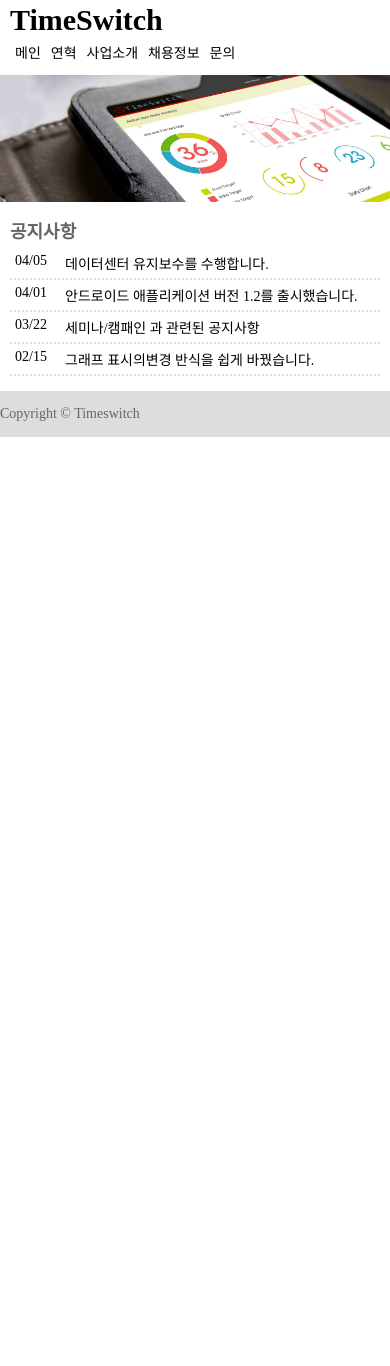
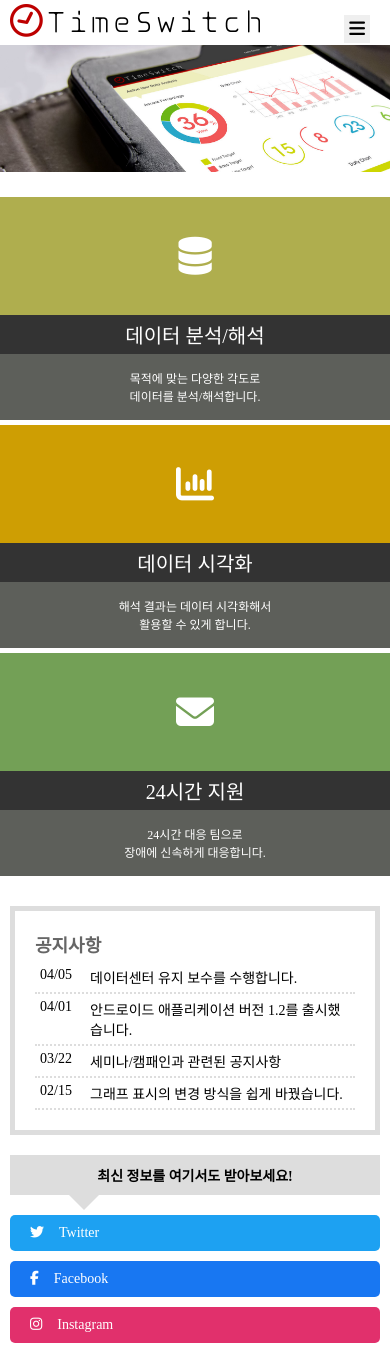
Before and after one commit to gks270312/gks270312, a plain HTML site: page site/index.html in a window 390 px wide. Shown: the part 5-1371 px from the top of the page. Before the commit the page ends 844 px from the top, so only its background shows below. Drawn offline with nearby package versions, Linux system fonts and the light colour scheme.

Commit message:
0528
제이쿼리 포함한 반응형사이트

```diff
--- a/site/index.html
+++ b/site/index.html
@@ -15,6 +15,19 @@
     <!-- 폰트어썸 연결 -->
     <script src="https://kit.fontawesome.com/23d82b3ad8.js" crossorigin="anonymous"></script>
 
+    <!-- 제이쿼리 연결 -->
+    <script src="http://code.jquery.com/jquery-latest.js"></script>
+
+    <script>
+        // 제이쿼리 선언문
+        $(document).ready(function(){
+
+            // menuBtn을 클릭했을 때 gnb가 toggle이 되어라.
+            $('.menuBtn').click(function(){
+                $('.gnb').slideToggle();
+            })
+        })
+    </script>
 </head>
 <body>
 
@@ -22,10 +35,13 @@
 
         <div class="boxA">
             <div class="box1">
-                    <h1 class="logo"><a href="">TimeSwitch</a></h1>
+                    <h1 class="logo"><a href=""><img src="img/logo-large.png" alt="" width="250" height="auto"></a></h1>
             </div>
 
             <div class="box2">
+
+                <button class="menuBtn"><i class="fa fa-bars" aria-hidden="true"></i></button>
+
                 <nav class="gnb">
                     <ul>
                         <li><a href="">메인</a></li>
@@ -44,15 +60,65 @@
         <img src="img/header.jpg" alt="" class="topimg">
     </div>
 
+    <div class="box6">
+
+        <div class="box6-1">
+            <div class="content1">
+                <a href="">
+                    <i class="fa-solid fa-database"></i>
+                    <h2>데이터 분석/해석</h2>
+                    <p>목적에 맞는 다양한 각도로 <br>
+                        데이터를 분석/해석합니다.</p>
+                </a>
+            </div>
+        </div>
+
+        <div class="box6-2">
+            <div class="content2">
+                <a href="">
+                    <i class="fa fa-bar-chart" aria-hidden="true"></i>
+                    <h2>데이터 시각화</h2>
+                    <p>해석 결과는 데이터 시각화해서 <br>
+                        활용할 수 있게 합니다.</p>
+                </a>
+            </div>
+        </div>
+
+        <div class="box6-3">
+            <div class="content3">
+                <a href="">
+                    <i class="fa fa-envelope" aria-hidden="true"></i>
+                    <h2>24시간 지원</h2>
+                    <p>24시간 대응 팀으로 <br>
+                        장애에 신속하게 대응합니다.</p>
+                </a>
+            </div>
+        </div>
+
+    </div>
+
     <div class="box4">
-        <div class="notice">
-            <h2>공지사항</h2>
-            <ul>
-                <li><a href=""><time>04/05</time>  <div class="txt">데이터센터 유지보수를 수행합니다.</div></a></li>
-                <li><a href=""><time>04/01</time>  <div class="txt">안드로이드 애플리케이션 버전 1.2를 출시했습니다.</div></a></li>
-                <li><a href=""><time>03/22</time>  <div class="txt">세미나/캠패인 과 관련된 공지사항</div></a></li>
-                <li><a href=""><time>02/15</time>  <div class="txt">그래프 표시의변경 반식을 쉽게 바꿨습니다.</div></a></li>
-            </ul>
+        <div class="box4-1">
+            <div class="notice">
+                <h2>공지사항</h2>
+                <ul>
+                    <li><a href=""><time>04/05</time>  <div class="txt">데이터센터 유지 보수를 수행합니다.</div></a></li>
+                    <li><a href=""><time>04/01</time>  <div class="txt">안드로이드 애플리케이션 버전 1.2를 출시했습니다.</div></a></li>
+                    <li><a href=""><time>03/22</time>  <div class="txt">세미나/캠패인과 관련된 공지사항</div></a></li>
+                    <li><a href=""><time>02/15</time>  <div class="txt">그래프 표시의 변경 방식을 쉽게 바꿨습니다.</div></a></li>
+                </ul>
+            </div>
+        </div>
+
+        <div class="box4-2">
+            <div class="sns">
+                <h2>최신 정보를 여기서도 받아보세요!</h2>
+                <ul>
+                    <li><a href=""><i class="fa-brands fa-twitter"></i>Twitter</a></li>
+                    <li><a href=""><i class="fa-brands fa-facebook-f"></i>Facebook</a></li>
+                    <li><a href=""><i class="fa-brands fa-instagram"></i>Instagram</a></li>
+                </ul>
+            </div>
         </div>
     </div>
 
--- a/site/style.css
+++ b/site/style.css
@@ -27,6 +27,7 @@ img {
     font-size: 30px;
 }
 .logo a {}
+.logo img {}
 
 
 
@@ -41,6 +42,7 @@ img {
     display: flex;
     justify-content: flex-end;
     align-items: center;
+    flex-direction: column;
 }
 .gnb li {}
 .gnb a {
@@ -56,8 +58,97 @@ img {
 }
 
 
+/* 박스6번 콘텐츠 설정 */
+.content1 {}
+.content1 a {
+    display: block;
+}
+.content1 i {
+    background-color: #afae4e;
+    color: #fff;
+    font-size: 38px;
+    display: block;
+    text-align: center;
+    padding: 40px 0;
+}
+.content1 h2 {
+    background-color: #333333;
+    color: #fff;
+    font-weight: normal;
+    font-size: 20px;
+    padding: 5px;
+    text-align: center;
+}
+.content1 p {
+    background-color: #5d5f5a;
+    color: #fff;
+    font-size: 12px;
+    padding: 15px 0;
+    text-align: center;
+}
+
+.content2 {}
+.content2 a {
+    display: block;
+}
+.content2 i {
+    background-color: #ce9e03;
+    color: #fff;
+    font-size: 38px;
+    display: block;
+    text-align: center;
+    padding: 40px 0;
+}
+.content2 h2 {
+    background-color: #333333;
+    color: #fff;
+    font-weight: normal;
+    font-size: 20px;
+    padding: 5px;
+    text-align: center;
+}
+.content2 p {
+    background-color: #5d5f5a;
+    color: #fff;
+    font-size: 12px;
+    padding: 15px 0;
+    text-align: center;
+}
+
+.content3 {}
+.content3 a {
+    display: block;
+}
+.content3 i {
+    background-color: #73a056;
+    color: #fff;
+    font-size: 38px;
+    display: block;
+    text-align: center;
+    padding: 40px 0;
+}
+.content3 h2 {
+    background-color: #333333;
+    color: #fff;
+    font-weight: normal;
+    font-size: 20px;
+    padding: 5px;
+    text-align: center;
+}
+.content3 p {
+    background-color: #5d5f5a;
+    color: #fff;
+    font-size: 12px;
+    padding: 15px 0;
+    text-align: center;
+}
+
+
 /* 공지사항 설정 */
-.notice {}
+.notice {
+    border: solid 5px #ddd;
+    padding: 20px;
+}
 .notice h2 {
     margin-bottom: 5px;
     font-size: 18px;
@@ -86,6 +177,65 @@ img {
 }
 
 
+/* sns 설정 */
+.sns {}
+.sns h2 {
+    background-color: #ddd;
+    font-size: 14px;
+    padding: 10px;
+    text-align: center;
+    margin-bottom: 20px;
+}
+.sns ul {}
+.sns li {}
+
+.sns a {
+    display: block;
+    padding: 10px;
+    font-size: 14px;
+    color: #fff;
+    margin-bottom: 10px;
+    border-radius: 5px;
+}
+.sns i {
+    margin-left: 10px;
+    margin-right: 15px;
+    color: #fff;
+}
+.sns li:nth-child(1) a {
+    background-color: #1da1f2;
+}
+.sns li:nth-child(2) a {
+    background-color: #1877f2;
+}
+.sns li:nth-child(3) a {
+    background-color: #e1306c;
+}
+
+
+/* 말풍선 제너레이터 연결
+https://cssarrowplease.com/*/
+
+.sns h2 {
+	position: relative;
+	background: #ddd;
+}
+.sns h2:after {
+	top: 100%;
+	left: 20%;
+	border: solid transparent;
+	content: "";
+	height: 0;
+	width: 0;
+	position: absolute;
+	pointer-events: none;
+	border-color: rgba(221, 221, 221, 0);
+	border-top-color: #ddd;
+	border-width: 15px;
+	margin-left: -15px;
+}
+
+
 /* 푸터 설정 */
 
 .box5 {
@@ -106,6 +256,39 @@ img {
 .box3 {}
 .box4 {padding: 15px 10px;}
 .box5 {}
+.box4-1 {
+    padding: 10px 0;
+}
+.box4-2 {
+    padding: 10px 0;
+}
+.box6 {
+    padding-top: 25px;
+}
+.box6>div {
+    padding-bottom: 5px;
+}
+
+
+/* menuBtn 설정 */
+.menuBtn {
+    padding: 5px;
+    border: none;
+    cursor: pointer;
+    position: fixed;
+    top: 20px;
+    right: 20px;
+}
+.menuBtn i {
+    font-size: 18px;
+}
+
+
+/* 메뉴를 토글을 클릭했을 때만 보이게 하는 설정 */
+.gnb {
+    display: none;
+}
+
 
 
 
@@ -137,6 +320,39 @@ img {
     display: flex;
     justify-content: flex-end;
     align-items: center;
+    flex-direction: row;
+}
+
+/* 박스4-1과 박스4-2의 가로정렬 */
+.box4 {
+    display: flex;
+}
+.box4-1 {
+    width: 70%;
+    padding-right: 35px;
+    box-sizing: border-box;
+}
+.box4-2 {
+    width: 30%;
+}
+
+/* 콘텐츠1,2,3 가로정렬 */
+.box6 {
+    display: flex;
+    justify-content: space-between;
+}
+.box6>div {
+    width: 32%;
+}
+
+/* menuBtn */
+.menuBtn {
+    display: none;
+}
+
+/* 메뉴를 토글을 클릭했을 때만 보이게 하는 설정 */
+.gnb {
+    display: block !important;
 }
 }
 
@@ -144,7 +360,7 @@ img {
 /* 와이드데스크탑 설정 */
 @media (min-width:1280px) {
     /* 전체 너비 설정 */
-    .boxA, .copyright, .box3, .box4 {
+    .boxA, .copyright, .box3, .box4, .box6 {
         width: 1140px;
         margin: 0 auto;
     }
```
